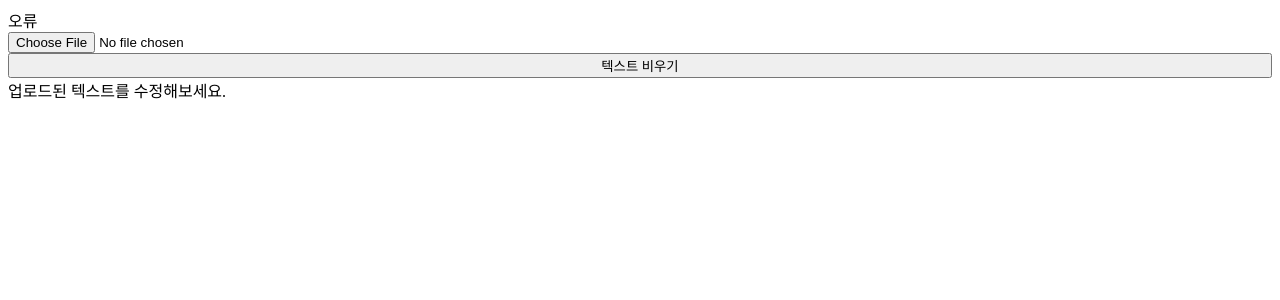
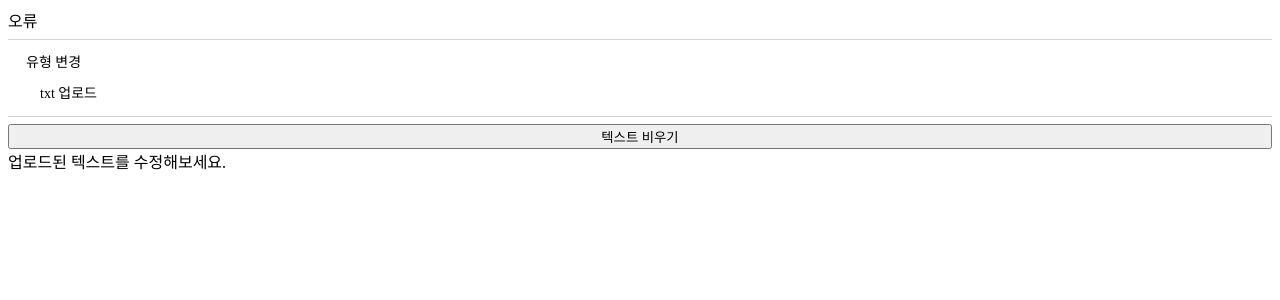
Before and after one commit to Gyuri092/slate.js-practice, a React (Vite) app: page / in a window 1280 px wide. Shown: the top 300 px of the page. Built offline with nearby package versions, Linux system fonts and the light colour scheme.

Commit message:
fix: style 변경

```diff
--- a/package.json
+++ b/package.json
@@ -10,6 +10,7 @@
     "preview": "vite preview"
   },
   "dependencies": {
+    "@emotion/css": "^11.11.0",
     "@emotion/react": "^11.11.0",
     "@emotion/styled": "^11.11.0",
     "@types/prismjs": "^1.26.0",
--- /dev/null
+++ b/src/components/common/DropDown.tsx
@@ -0,0 +1,81 @@
+import { css } from "@emotion/react";
+import styled from "@emotion/styled";
+import { BaseEditor } from "slate";
+import { ReactEditor } from "slate-react";
+import { processImportedFile } from "../../utils/InsertSlate";
+import { setStateFunctionType } from "../../types/type";
+import { LoadEpub } from "../../utils/LoadEpub";
+
+const menuItemCss = css`
+  box-sizing: border-box;
+  padding: 7px 0 7px 18px;
+
+  color: black;
+  font-weight: 500;
+  font-size: 14px;
+  line-height: 17px;
+`;
+
+const MenuSubItem = styled.div<{ minWidth?: number }>`
+  ${menuItemCss};
+
+  font-weight: 300;
+  padding-left: 32px;
+  cursor: pointer;
+  min-width: ${(props) => props.minWidth ?? 200}px;
+
+  &:hover {
+    background-color: lightgray;
+  }
+`;
+
+const MenuItemDivider = styled.div`
+  margin: 7px 0;
+  border-bottom: 1px solid lightgray;
+`;
+
+const FileInput = styled.input`
+  display: none;
+`;
+const FileInputLabel = styled.label`
+  display: block;
+  width: 100%;
+`;
+
+export const DropDown = (props: {
+  accept: string;
+  setStateFunction: setStateFunctionType;
+  editor: BaseEditor & ReactEditor;
+}) => {
+  return (
+    <>
+      <MenuItemDivider />
+      <div css={menuItemCss}>유형 변경</div>
+      <MenuSubItem>
+        <FileInputLabel htmlFor="file">
+          {props.accept === ".epub"
+            ? "ePub 업로드"
+            : props.accept === ".md"
+            ? "markdown 업로드"
+            : "txt 업로드"}
+        </FileInputLabel>
+        <FileInput
+          id="file"
+          type="file"
+          accept={props.accept}
+          onChange={
+            props.accept === ".epub"
+              ? (event) => LoadEpub(event, props.editor, props.setStateFunction)
+              : (event) =>
+                  processImportedFile(
+                    event,
+                    props.editor,
+                    props.setStateFunction
+                  )
+          }
+        />
+      </MenuSubItem>
+      <MenuItemDivider />
+    </>
+  );
+};
--- a/src/components/common/ImportFile.tsx
+++ b/src/components/common/ImportFile.tsx
@@ -1,23 +1,11 @@
 import { useSlateStatic } from "slate-react";
-import { processImportedFile } from "../../utils/InsertSlate";
 import { setStateFunctionType } from "../../types/type";
-import { LoadEpub } from "../../utils/LoadEpub";
+import { DropDown } from "./DropDown";
 
 export const ImportFile = (props: {
   accept: string;
   setStateFunction: setStateFunctionType;
 }) => {
   const editor = useSlateStatic();
-  return (
-    <input
-      type="file"
-      accept={props.accept}
-      onChange={
-        props.accept === ".epub"
-          ? (event) => LoadEpub(event, editor, props.setStateFunction)
-          : (event) =>
-              processImportedFile(event, editor, props.setStateFunction)
-      }
-    />
-  );
+  return <DropDown {...props} editor={editor} />;
 };
--- a/src/components/common/RemoveText.tsx
+++ b/src/components/common/RemoveText.tsx
@@ -1,4 +1,4 @@
-import { BaseEditor, Transforms } from "slate";
+import { BaseEditor, Editor, Transforms } from "slate";
 import { ReactEditor } from "slate-react";
 import { setStateFunctionType } from "../../types/type";
 
@@ -11,13 +11,11 @@ export const RemoveText = (props: {
       Array(props.editor.children.length),
       (value, index) => index
     );
-
     lengthArray.forEach((elem) => {
       Transforms.removeNodes(props.editor, {
         at: [elem, 0],
       });
     });
-
     props.setStateFunction("");
   };
 
--- a/src/components/markdown/MarkdownLeaf.tsx
+++ b/src/components/markdown/MarkdownLeaf.tsx
@@ -1,10 +1,18 @@
 import { css } from "@emotion/react";
 
 export const MarkdownLeaf = ({ attributes, children, leaf }) => {
+  // const leafArray = leaf.text
+  //   .split("\n")
+  //   .map((text: string) => text.trim())
+  //   .filter((text: string) => !!text);
+  // const contentArray: string[] = [];
+  // if (leafArray.length > 0) contentArray.push(...leafArray);
+  // console.log("contentArray :", contentArray);
+
   return (
     <span
       {...attributes}
-      className={css`
+      css={css`
         font-weight: ${leaf.bold && "bold"};
         font-style: ${leaf.italic && "italic"};
         text-decoration: ${leaf.underlined && "underline"};
--- a/src/components/markdown/MarkdownLoader.tsx
+++ b/src/components/markdown/MarkdownLoader.tsx
@@ -9,6 +9,7 @@ import { Header } from "../common/Header";
 import { SlateBlock } from "../common/SlateBlock";
 import { MarkdownLeaf } from "../markdown/MarkdownLeaf";
 import { Element } from "../common/Element";
+import { MarkupChanger } from "./MarkupChanger";
 
 export const MarkdownLoader = () => {
   const [editor] = useState(() => withReact(createEditor()));
--- /dev/null
+++ b/src/components/markdown/MarkdownShortcuts.tsx
@@ -0,0 +1,3 @@
+export const MarkdownShortcuts = () => {
+  return <></>;
+};
--- a/src/utils/InsertSlate.ts
+++ b/src/utils/InsertSlate.ts
@@ -1,21 +1,32 @@
-import { BaseEditor, Transforms } from "slate";
+import { BaseEditor, Editor, Transforms } from "slate";
 import { ReactEditor } from "slate-react";
 import { setStateFunctionType } from "../types/type";
+import { RemoveText } from "../components/common/RemoveText";
 
 export const insertFile = (
   editor: BaseEditor & ReactEditor,
   importText: string,
   setStateFunction: setStateFunctionType
 ) => {
-  setStateFunction(importText);
+  const lengthArray = Array.from(
+    Array(editor.children.length),
+    (value, index) => index
+  );
+  lengthArray.forEach((elem) => {
+    Transforms.removeNodes(editor, {
+      at: [elem, 0],
+    });
+  });
+  setStateFunction("");
   Transforms.insertNodes(
     editor,
     {
       type: "paragraph",
       children: [{ text: importText }],
     },
-    { at: [editor.children.length] }
+    { at: [0] }
   );
+  setStateFunction(importText);
 };
 
 export const processImportedFile = (
@@ -23,10 +34,9 @@ export const processImportedFile = (
   editor: BaseEditor & ReactEditor,
   setStateFunction: setStateFunctionType
 ) => {
-  if (event.target.files) {
+  if (event.target.files && event.target.files[0]) {
     const reader = new FileReader();
-    reader.readAsText(event?.target.files[0]);
-
+    reader.readAsText(event.target.files[0]);
     reader.onloadend = () => {
       const importText = reader.result;
       typeof importText === "string" &&
```
Also changed, not shown: 1 other file (tests, documents, lock files or other folders).
